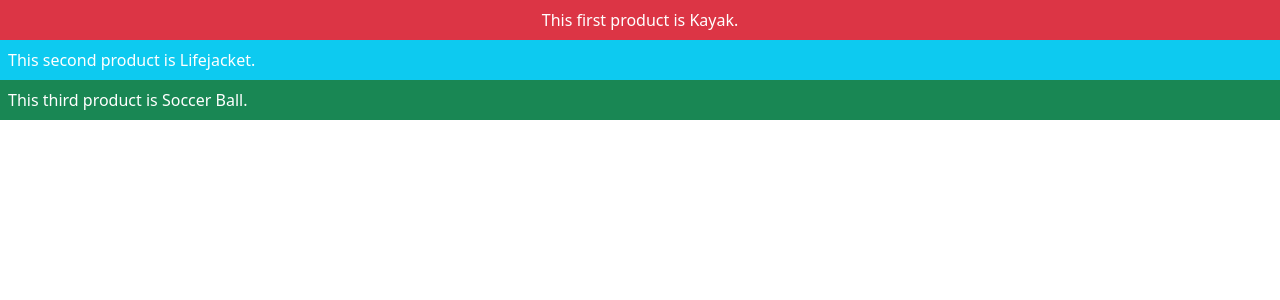
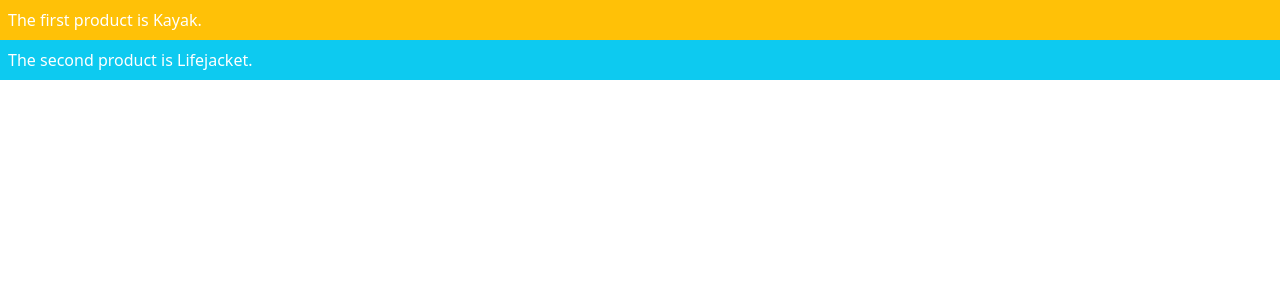
Before and after one commit to rafaelhfreitas/angular_underhood, an Angular app: page / in a window 1280 px wide. Shown: the top 300 px of the page. Built offline with nearby package versions, Linux system fonts and the light colour scheme.

Commit message:
Data binding study

```diff
--- a/src/app/component.ts
+++ b/src/app/component.ts
@@ -1,31 +1,61 @@
-import { Component } from "@angular/core";
+import { ApplicationRef, Component } from "@angular/core";
 import { Model } from "./repository.model";
+import { Product } from "./product.model";
 
 
 @Component({
     selector: "app",
     templateUrl: "template.html"
 })
-
 export class ProductComponent {
     model: Model = new Model();
 
 
-    getClasses(key: number): string {
-        let product = this.model.getProduct(key);
-        return "p-2 " + ((product?.price ?? 0) < 50 ? "bg-info" : "bg-warning" );
+    constructor(ref: ApplicationRef){
+        (<any>window).appRef = ref;
+        (<any>window).model = this.model;
     }
 
 
-    getClassMap(key: number): Object {
-        let product = this.model.getProduct(key);
-        return {
-            "text-center bg-danger": product?.name == "Kayak",
-            "bg-info": (product?.price ?? 0) < 50
-        };
+    getProductByPosition(position: number): Product {
+        return this.model.getProducts()[position];
     }
+
+    getClassesByPosition(position:number) : string {
+        let product = this.getProductByPosition(position);
+        return "p-2 " + ((product?.price ?? 0 ) < 50 ? "bg-info" : "bg-warning");
+    }
+
+
+    // getClasses(key: number): string {
+    //     let product = this.model.getProduct(key);
+    //     return "p-2 " + ((product?.price ?? 0) < 50 ? "bg-info" : "bg-warning" );
+    // }
+
+
+    // getStyles(key: number): Object {
+    //     let product = this.model.getProduct(key);
+    //     return {
+    //         fontSize: "30px",
+    //         "margin.px": 100,
+    //         color: (product?.price ?? 0) > 50 ? "red" : "green"
+    //     }
+
+    // }
+
+
+    // getClassMap(key: number): Object {
+    //     let product = this.model.getProduct(key);
+    //     return {
+    //         "text-center bg-danger": product?.name == "Kayak",
+    //         "bg-info": (product?.price ?? 0) < 50
+    //     };
+    // }
 
     // getClasses(): string {
     //     return this.model.getProducts().length == 5 ? "bg-success" : "bg-warning";
     // }
+
+    // fontSizeWithUnits: string = "30px";
+    // fontSizeWithoutUnits: string = "30";
 }
--- a/src/app/template.html
+++ b/src/app/template.html
@@ -1,4 +1,35 @@
 <div class="text-white">
+    <div [ngClass]="getClassesByPosition(0)">
+        The first product is {{getProductByPosition(0).name }}.
+    </div>
+    <div [ngClass]="getClassesByPosition(1)">
+        The second product is {{getProductByPosition(1).name }}.
+    </div>
+</div>
+
+<!-- <div class="text-white">
+    <div class="p-2 bg-warning">
+        The <span [ngStyle]="getStyles(1)">first</span>
+        product is {{ model.getProduct(1)?.name }}.
+    </div>
+    <div class="p-2 bg-info">
+        The <span [ngStyle]="getStyles(2)">second</span>
+        product is {{ model.getProduct(2)?.name }}.
+    </div>
+</div> -->
+
+<!-- <div class="text-white">
+    <div class="p-2 bg-warning">
+        The <span [style.fontSize]="fontSizeWithUnits">first</span>
+        product is {{ model.getProduct(1)?.name }}.
+    </div>
+    <div class="p-2 bg-info">
+        The <span [style.fontSize.px]="fontSizeWithoutUnits">second</span>
+        product is {{ model.getProduct(2)?.name }}.
+    </div>
+</div> -->
+
+<!-- <div class="text-white">
     <div class="p-2" [ngClass]="getClassMap(1)">
         This first product is {{ model.getProduct(1)?.name }}.
     </div>
@@ -8,8 +39,7 @@
     <div class="p-2" [ngClass]="{'bg-success': (model.getProduct(3)?.price ?? 0) < 50,'bg-info': (model.getProduct(3)?.price ?? 0) >= 50}">
         This third product is {{ model.getProduct(3)?.name }}.
     </div>
-
-</div>
+</div> -->
 
 
 <!-- <div class="text-white">
```
